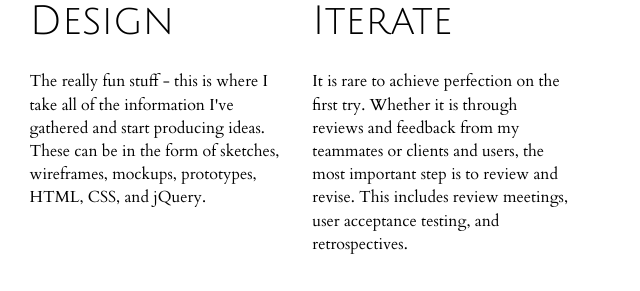
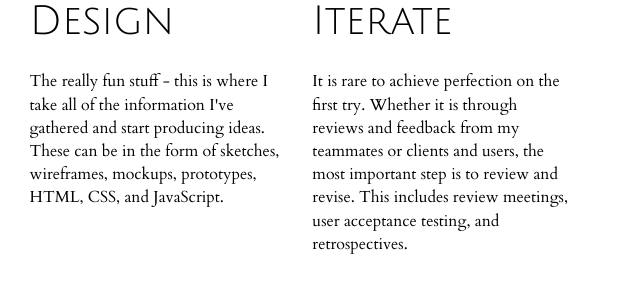
Before and after one commit to jrodhead/portfolio, a plain HTML site: page default.html in a window 1280 px wide. Shown: the part 1518-1809 px from the top of the page, 622-1262 px from the left. Drawn offline with nearby package versions, Linux system fonts and the light colour scheme.

Commit message:
Update default.html

```diff
--- a/default.html
+++ b/default.html
@@ -64,7 +64,7 @@
 			<div class="card">
 				<h1>Design</h1>
 				<p>
-					The really fun stuff - this is where I take all of the information I've gathered and start producing ideas. These can be in the form of sketches, wireframes, mockups, prototypes, HTML, CSS, and jQuery.
+					The really fun stuff - this is where I take all of the information I've gathered and start producing ideas. These can be in the form of sketches, wireframes, mockups, prototypes, HTML, CSS, and JavaScript.
 				</p>
 			</div>
 			<div class="card">
```
